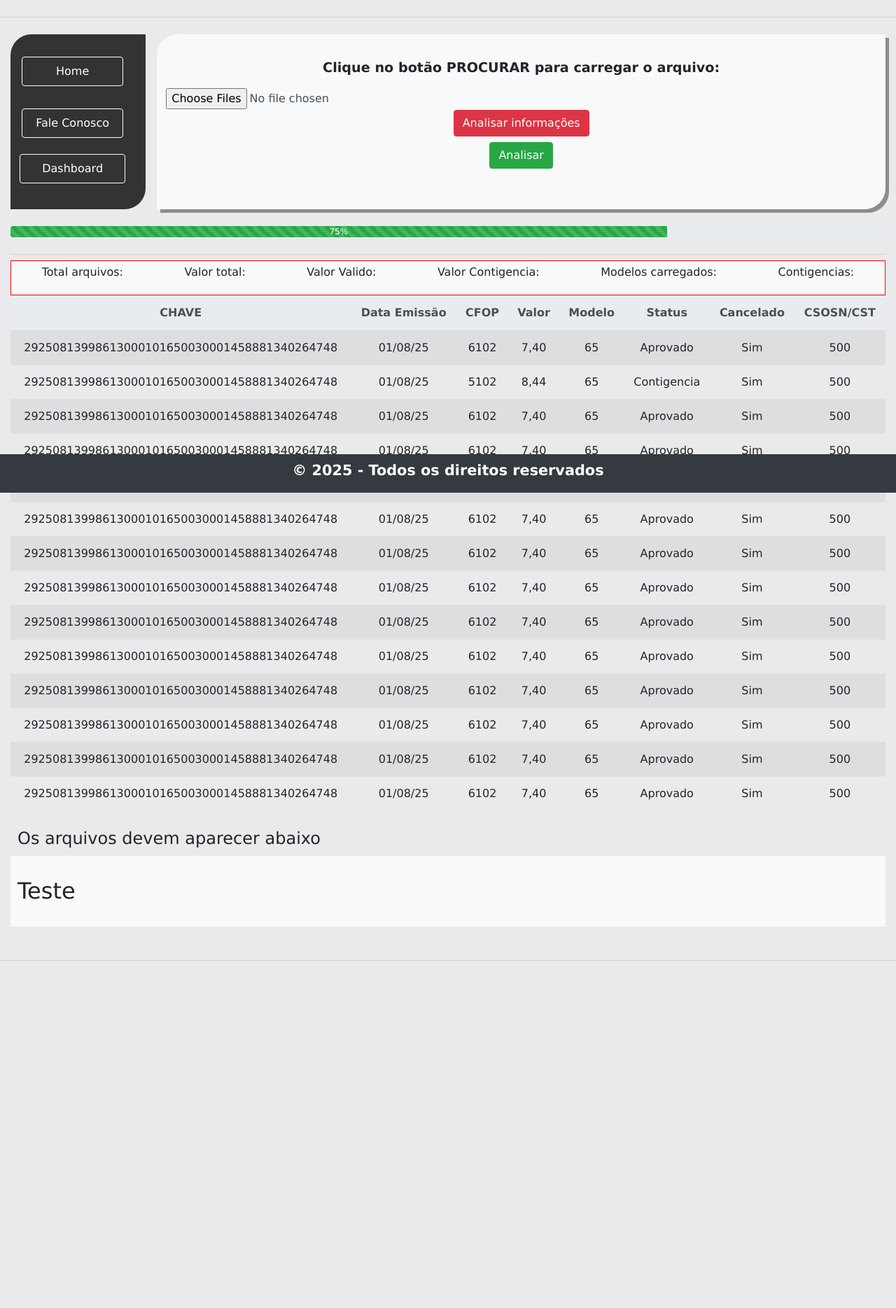
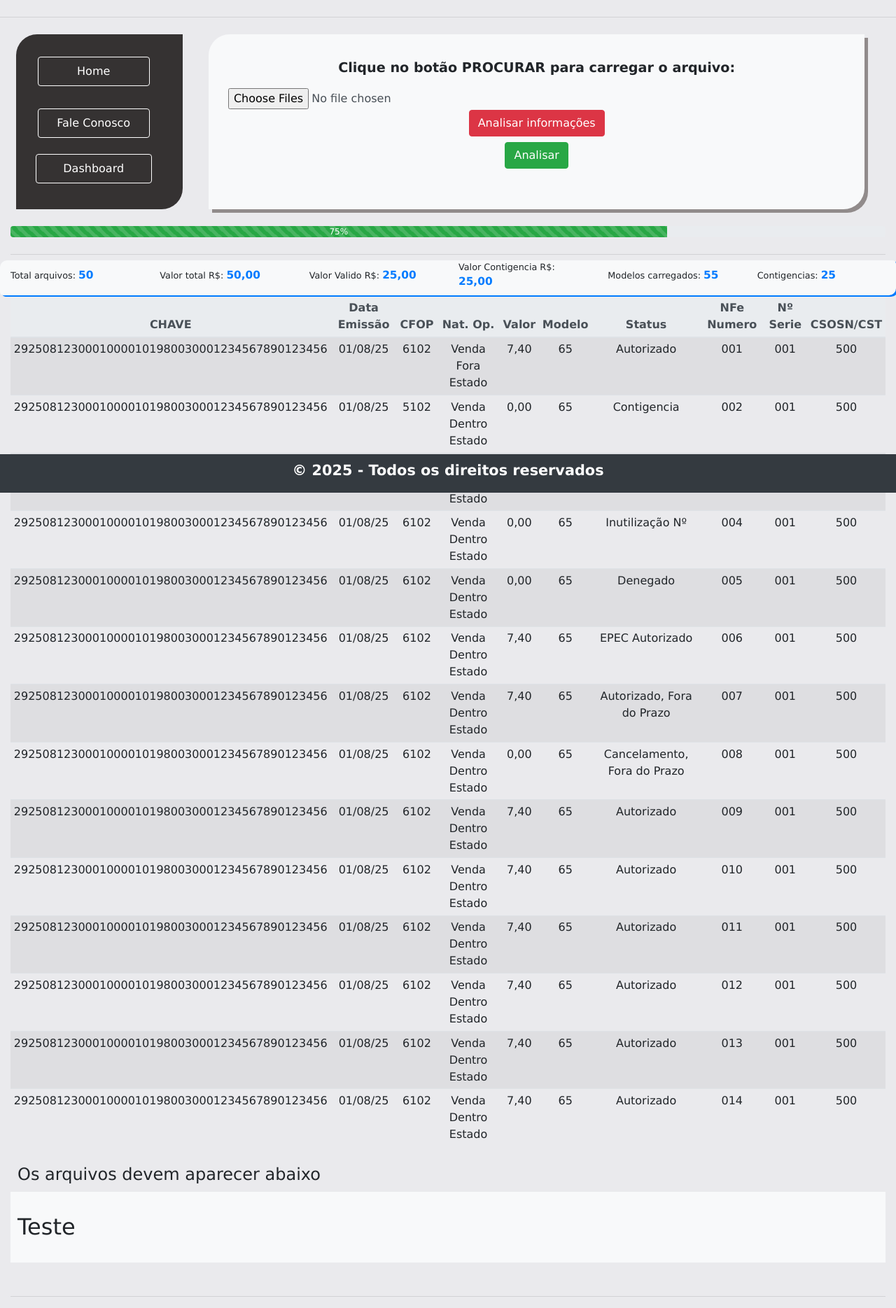
Before and after one commit to CainanaDev/Leitor-XML, a PHP site: page / in a window 1280 px wide. Shown: the part 96-1965 px from the top of the page at 70% size. Before the commit the page ends 1469 px from the top, so only its background shows below. Run offline with PHP 8.4, Linux system fonts and the light colour scheme; some libraries are stand-ins or nearby versions.

Commit message:
Alguns ajustes

```diff
--- a/Projeto 1/css/midia.css
+++ b/Projeto 1/css/midia.css
@@ -9,6 +9,7 @@
  #cadastro a{
     margin: 0.1em;
     font-size: 0.9em;
+    width: 95px;
   };
  #texto h2{
     font-size: 0.8em;
@@ -23,6 +24,12 @@
   width: 90px;
   color: #007bff;
   margin-right: -15px;
+  }
+ #dados3{
+    display: none;
+    visibility: hidden;
+
+
   }
 }
 
@@ -46,6 +53,11 @@ body {
   margin-right: -15px;
   color: #007bff;
 }
+#dados3{
+    margin: 10px 10px ;
+    height: auto;
+
+  }
 
 }
 
@@ -67,7 +79,10 @@ body {
   margin-right: -15px;
   color: #007bff;
 }
-
+#dados3{
+    margin: 10px 0px ;
+    height: auto;
+  }
 
 }
 
--- a/Projeto 1/css/style.css
+++ b/Projeto 1/css/style.css
@@ -43,6 +43,8 @@ header{
 
 }
 
+
+
  #cadastro{
   height: auto;
   width: auto;
@@ -77,12 +79,23 @@ a{
   background: #007bff;
   color: #FFF;
  }
+
 #dados3{
   width: auto;
   height: 50px;
-  border: 1px solid red;
+  font-size: 0.8em;
+  padding: auto;
+  box-shadow: #007bff 3px 2px;
+  border-radius: 10px 5px;
+}
+#dados3 span{
+color: #007bff;
+text-align: center;
+font-size: 1.2em;
+font-weight: 600;
 
 }
+
 #principal{
   width: 100%;
   display: flex;
--- a/Projeto 1/index.php
+++ b/Projeto 1/index.php
@@ -18,11 +18,14 @@
 
   <script src="js/js.js"></script>
 
-  <title>Pagina Inicial</title>
+  <title>
+    Pagina Inicial
+
+  </title>
 </head>
 
 <body id="home">
-
+<!--Cabeçalho-->
   <header class="d-flex text-center bg-primary m-0 h-0">
     <div class="lead text-monospace" id="logo">
       XML<span class="font-italic">Analyse</span>
@@ -35,12 +38,13 @@
       <a class="btn btn-light" href="#">Cadastro</a>
     </div>
   </header>
-
+<!--Cabeçalho /fim-->
   <hr class="mb-4 mt-4">
 
   <div class="container-fluid">
-    <div id="principal">
-      <div class="menu mr-3">
+    <div class="row" id="principal"> <!--Parte Central do Site-->
+
+      <div class="col-lg-2 menu mr-2 ml-2"> <!--Menu Lateral-->
         <nav id="lateral">
           <ul class="nav nav-pills flex-column">
             <li class="nav-item">
@@ -54,8 +58,9 @@
             </li>
           </ul>
         </nav>
-      </div>
-      <div class="conteudo bg-light">
+      </div>  <!--Menu Lateral /fim-->
+
+      <div class=" col-lg-9 conteudo bg-light">   <!--Forms e Buttons-->
         <div class="form-group">
           <label for="file">Clique no botão PROCURAR para carregar o arquivo:</label><br>
           <input class="btn form-control bg-light" type="file" id="file" name="file[]" multiple accept=".xml" />
@@ -68,215 +73,235 @@
             <button class="btn btn-success m-2" onclick="VerCancelado()">Analisar</button>
           </div>
         </div>
-      </div>
-    </div>
+      </div>  <!--Forms e Buttons /fim-->
+    </div><!--Parte Central do Site /fim-->
     <br>
-    <div class="progress">
+
+    <div class="progress"><!--Barra progresso-->
       <div class="progress-bar bg-success progress-bar-striped progress-bar-animated w-75">75%</div>
-    </div>
+    </div><!--Barra progresso/fim-->
 
     <hr class="mb-2 mt-4">
-    <div class="sticky-top bg-light d-flex flex-row justify-content-around align-items-center text-arround" id="dados3">
-      <p>Total arquivos:</p>
-      <p>Valor total:</p>
-      <p>Valor Valido:</p>
-      <p>Valor Contigencia:</p>
-      <p>Modelos carregados:</p>
-      <p>Contigencias:</p>
 
-    </div>
+    <!--Barra Totalizadores-->
+    <div class=" row sticky-top bg-light d-flex flex-row justify-content-around align-items-center text-arround" id="dados3">
+      <div class="col-2">
+        <p >Total arquivos: <span>50</span></p>
+      </div>
+      <div class="col-2">
+       <p >Valor total R$: <span>50,00</span></p>
+      </div>
+      <div class="col-2">
+       <p >Valor Valido R$: <span>25,00</span></p>
+      </div>
+      <div class="col-2">
+       <p >Valor Contigencia R$: <span>25,00</span></p>
+      </div>
+      <div class="col-2">
+       <p>Modelos carregados: <span>55</span></p>
+      </div>
+      <div class="col-2">
+      <p>Contigencias: <span>25</span></p>
+      </div>
+    </div><!--Barra Totalizadores /fim-->
 
 
+    <!--Tabela informções-->
     <div class="table-responsive" id="dados">
-      <table class="table table-striped table-hover">
+      <table class="table table-striped table-hover table-sm">
         <thead class="thead-light">
           <tr>
             <th id="chave">CHAVE</th>
             <th id="data">Data Emissão</th>
             <th id="cfop">CFOP</th>
+            <th id="nOp">Nat. Op.</th>
             <th id="valor">Valor</th>
             <th id="modelo">Modelo</th>
             <th id=status>Status</th>
-            <th id="canc">Cancelado</th>
+            <th id="nNum">NFe Numero</th>
+            <th id="nSerie">Nº Serie</th>
             <th id="tributacao">CSOSN/CST</th>
           </tr>
         </thead>
         <tbody>
-          <tr>
-            <td headers="chave">29250813998613000101650030001458881340264748</td>
+          <tr class="autorizado">
+            <td headers="chave">29250812300010000101980030001234567890123456</td>
             <td headers="data">01/08/25</td>
             <td headers="cfop">6102</td>
+            <td headers="nOp">Venda Fora Estado</td>
             <td headers="valor">7,40</td>
             <td headers="modelo">65</td>
-            <td headers="status">Aprovado</td>
-            <td headers="canc">Sim</td>
+            <td headers="status">Autorizado</td>
+            <td headers="nNum">001</td>
+            <td headers="nSerie">001</td>
             <td headers="tributacao">500</td>
           </tr>
           <tr>
-            <td headers="chave">29250813998613000101650030001458881340264748</td>
+            <td headers="chave">29250812300010000101980030001234567890123456</td>
             <td headers="data">01/08/25</td>
             <td headers="cfop">5102</td>
-            <td headers="valor">8,44</td>
+             <td headers="nOp">Venda Dentro Estado</td>
+            <td headers="valor">0,00</td>
             <td headers="modelo">65</td>
             <td headers="status">Contigencia</td>
-            <td headers="canc">Sim</td>
+            <td headers="nNum">002</td>
+            <td headers="nSerie">001</td>
             <td headers="tributacao">500</td>
           </tr>
           <tr>
-            <td headers="chave">29250813998613000101650030001458881340264748</td>
+            <td headers="chave">29250812300010000101980030001234567890123456</td>
             <td headers="data">01/08/25</td>
             <td headers="cfop">6102</td>
-            <td headers="valor">7,40</td>
+            <td headers="nOp">Venda Dentro Estado</td>
+            <td headers="valor">0,00</td>
             <td headers="modelo">65</td>
-            <td headers="status">Aprovado</td>
-            <td headers="canc">Sim</td>
+            <td headers="status">Cancelamento NF</td>
+            <td headers="nNum">003</td>
+            <td headers="nSerie">001</td>
             <td headers="tributacao">500</td>
           </tr>
           <tr>
-            <td headers="chave">29250813998613000101650030001458881340264748</td>
+            <td headers="chave">29250812300010000101980030001234567890123456</td>
             <td headers="data">01/08/25</td>
             <td headers="cfop">6102</td>
-            <td headers="valor">7,40</td>
+            <td headers="nOp">Venda Dentro Estado</td>
+            <td headers="valor">0,00</td>
             <td headers="modelo">65</td>
-            <td headers="status">Aprovado</td>
-            <td headers="canc">Sim</td>
+            <td headers="status">Inutilização Nº</td>
+            <td headers="nNum">004</td>
+            <td headers="nSerie">001</td>
             <td headers="tributacao">500</td>
           </tr>
           <tr>
-            <td headers="chave">29250813998613000101650030001458881340264748</td>
+            <td headers="chave">29250812300010000101980030001234567890123456</td>
             <td headers="data">01/08/25</td>
             <td headers="cfop">6102</td>
-            <td headers="valor">7,40</td>
+            <td headers="nOp">Venda Dentro Estado</td>
+            <td headers="valor">0,00</td>
             <td headers="modelo">65</td>
-            <td headers="status">Aprovado</td>
-            <td headers="canc">Sim</td>
+            <td headers="status">Denegado</td>
+            <td headers="nNum">005</td>
+            <td headers="nSerie">001</td>
             <td headers="tributacao">500</td>
           </tr>
           <tr>
-            <td headers="chave">29250813998613000101650030001458881340264748</td>
+            <td headers="chave">29250812300010000101980030001234567890123456</td>
             <td headers="data">01/08/25</td>
             <td headers="cfop">6102</td>
+            <td headers="nOp">Venda Dentro Estado</td>
             <td headers="valor">7,40</td>
             <td headers="modelo">65</td>
-            <td headers="status">Aprovado</td>
-            <td headers="canc">Sim</td>
+            <td headers="status">EPEC Autorizado	</td>
+            <td headers="nNum">006</td>
+            <td headers="nSerie">001</td>
+            <td headers="tributacao">500</td>
+          </tr>
+          <tr class="autorizado">
+            <td headers="chave">29250812300010000101980030001234567890123456</td>
+            <td headers="data">01/08/25</td>
+            <td headers="cfop">6102</td>
+            <td headers="nOp">Venda Dentro Estado</td>
+            <td headers="valor">7,40</td>
+            <td headers="modelo">65</td>
+            <td headers="status">Autorizado, Fora do Prazo</td>
+            <td headers="nNum">007</td>
+            <td headers="nSerie">001</td>
             <td headers="tributacao">500</td>
           </tr>
           <tr>
-            <td headers="chave">29250813998613000101650030001458881340264748</td>
+            <td headers="chave">29250812300010000101980030001234567890123456</td>
             <td headers="data">01/08/25</td>
             <td headers="cfop">6102</td>
+            <td headers="nOp">Venda Dentro Estado</td>
+            <td headers="valor">0,00</td>
+            <td headers="modelo">65</td>
+            <td headers="status">Cancelamento, Fora do Prazo</td>
+            <td headers="nNum">008</td>
+            <td headers="nSerie">001</td>
+            <td headers="tributacao">500</td>
+          </tr>
+            <tr class="autorizado">
+            <td headers="chave">29250812300010000101980030001234567890123456</td>
+            <td headers="data">01/08/25</td>
+            <td headers="cfop">6102</td>
+            <td headers="nOp">Venda Dentro Estado</td>
             <td headers="valor">7,40</td>
             <td headers="modelo">65</td>
-            <td headers="status">Aprovado</td>
-            <td headers="canc">Sim</td>
+            <td headers="status">Autorizado</td>
+            <td headers="nNum">009</td>
+            <td headers="nSerie">001</td>
             <td headers="tributacao">500</td>
           </tr>
-          <tr>
-            <td headers="chave">29250813998613000101650030001458881340264748</td>
+            <tr class="autorizado">
+            <td headers="chave">29250812300010000101980030001234567890123456</td>
             <td headers="data">01/08/25</td>
             <td headers="cfop">6102</td>
+            <td headers="nOp">Venda Dentro Estado</td>
             <td headers="valor">7,40</td>
             <td headers="modelo">65</td>
-            <td headers="status">Aprovado</td>
-            <td headers="canc">Sim</td>
+            <td headers="status">Autorizado</td>
+            <td headers="nNum">010</td>
+            <td headers="nSerie">001</td>
             <td headers="tributacao">500</td>
           </tr>
-            <tr>
-            <td headers="chave">29250813998613000101650030001458881340264748</td>
+            <tr class="autorizado">
+            <td headers="chave">29250812300010000101980030001234567890123456</td>
             <td headers="data">01/08/25</td>
             <td headers="cfop">6102</td>
+            <td headers="nOp">Venda Dentro Estado</td>
             <td headers="valor">7,40</td>
             <td headers="modelo">65</td>
-            <td headers="status">Aprovado</td>
-            <td headers="canc">Sim</td>
+            <td headers="status">Autorizado</td>
+            <td headers="nNum">011</td>
+            <td headers="nSerie">001</td>
             <td headers="tributacao">500</td>
           </tr>
-            <tr>
-            <td headers="chave">29250813998613000101650030001458881340264748</td>
+            <tr class="autorizado">
+            <td headers="chave">29250812300010000101980030001234567890123456</td>
             <td headers="data">01/08/25</td>
             <td headers="cfop">6102</td>
+            <td headers="nOp">Venda Dentro Estado</td>
             <td headers="valor">7,40</td>
             <td headers="modelo">65</td>
-            <td headers="status">Aprovado</td>
-            <td headers="canc">Sim</td>
+            <td headers="status">Autorizado</td>
+            <td headers="nNum">012</td>
+            <td headers="nSerie">001</td>
             <td headers="tributacao">500</td>
           </tr>
-            <tr>
-            <td headers="chave">29250813998613000101650030001458881340264748</td>
+            <tr class="autorizado">
+            <td headers="chave">29250812300010000101980030001234567890123456</td>
             <td headers="data">01/08/25</td>
             <td headers="cfop">6102</td>
+            <td headers="nOp">Venda Dentro Estado</td>
             <td headers="valor">7,40</td>
             <td headers="modelo">65</td>
-            <td headers="status">Aprovado</td>
-            <td headers="canc">Sim</td>
+            <td headers="status">Autorizado</td>
+            <td headers="nNum">013</td>
+            <td headers="nSerie">001</td>
             <td headers="tributacao">500</td>
           </tr>
-            <tr>
-            <td headers="chave">29250813998613000101650030001458881340264748</td>
+            <tr class="autorizado">
+            <td headers="chave">29250812300010000101980030001234567890123456</td>
             <td headers="data">01/08/25</td>
             <td headers="cfop">6102</td>
+            <td headers="nOp">Venda Dentro Estado</td>
             <td headers="valor">7,40</td>
             <td headers="modelo">65</td>
-            <td headers="status">Aprovado</td>
-            <td headers="canc">Sim</td>
-            <td headers="tributacao">500</td>
-          </tr>
-            <tr>
-            <td headers="chave">29250813998613000101650030001458881340264748</td>
-            <td headers="data">01/08/25</td>
-            <td headers="cfop">6102</td>
-            <td headers="valor">7,40</td>
-            <td headers="modelo">65</td>
-            <td headers="status">Aprovado</td>
-            <td headers="canc">Sim</td>
-            <td headers="tributacao">500</td>
-          </tr>
-            <tr>
-            <td headers="chave">29250813998613000101650030001458881340264748</td>
-            <td headers="data">01/08/25</td>
-            <td headers="cfop">6102</td>
-            <td headers="valor">7,40</td>
-            <td headers="modelo">65</td>
-            <td headers="status">Aprovado</td>
-            <td headers="canc">Sim</td>
+            <td headers="status">Autorizado</td>
+            <td headers="nNum">014</td>
+            <td headers="nSerie">001</td>
             <td headers="tributacao">500</td>
           </tr>
 
         </tbody>
       </table>
     </div>
+    <!--Tabela informções /fim-->
+
     <h4 style="margin: 10px;">Os arquivos devem aparecer abaixo</h4>
     <div class="bg-light mb-5" id="listaArquivos">
       <h1>Teste</h1>
-    </div>
-
-
-    <!--<div class="mae">
-      <div class="input">
-
-        <input type="file" id="file" name="file[]" multiple accept=".xml" />
-
-        <div>
-          <button onclick="mostrarArquivos()">Submit</button>
-        </div>
-      </div>
-
-      <nav id="lateral">
-        <ul>
-          <li><a href="">Home</a></li>
-          <li><a href="">Fale Conosco</a></li>
-          <li><a href="">Dashboard</a></li>
-        </ul>
-      </nav>
-
-    </div>
-
-    <hr>
-    <h4 style="clear: both; margin:10px">Os arquivos devem aparecer abaixo</h4>
-
-    <div id="listaArquivos"></div>
-    -->
+    </div
 
   </div>
 
```
Also changed, not shown: Projeto 1/js/js.js (+4 -3 lines).
